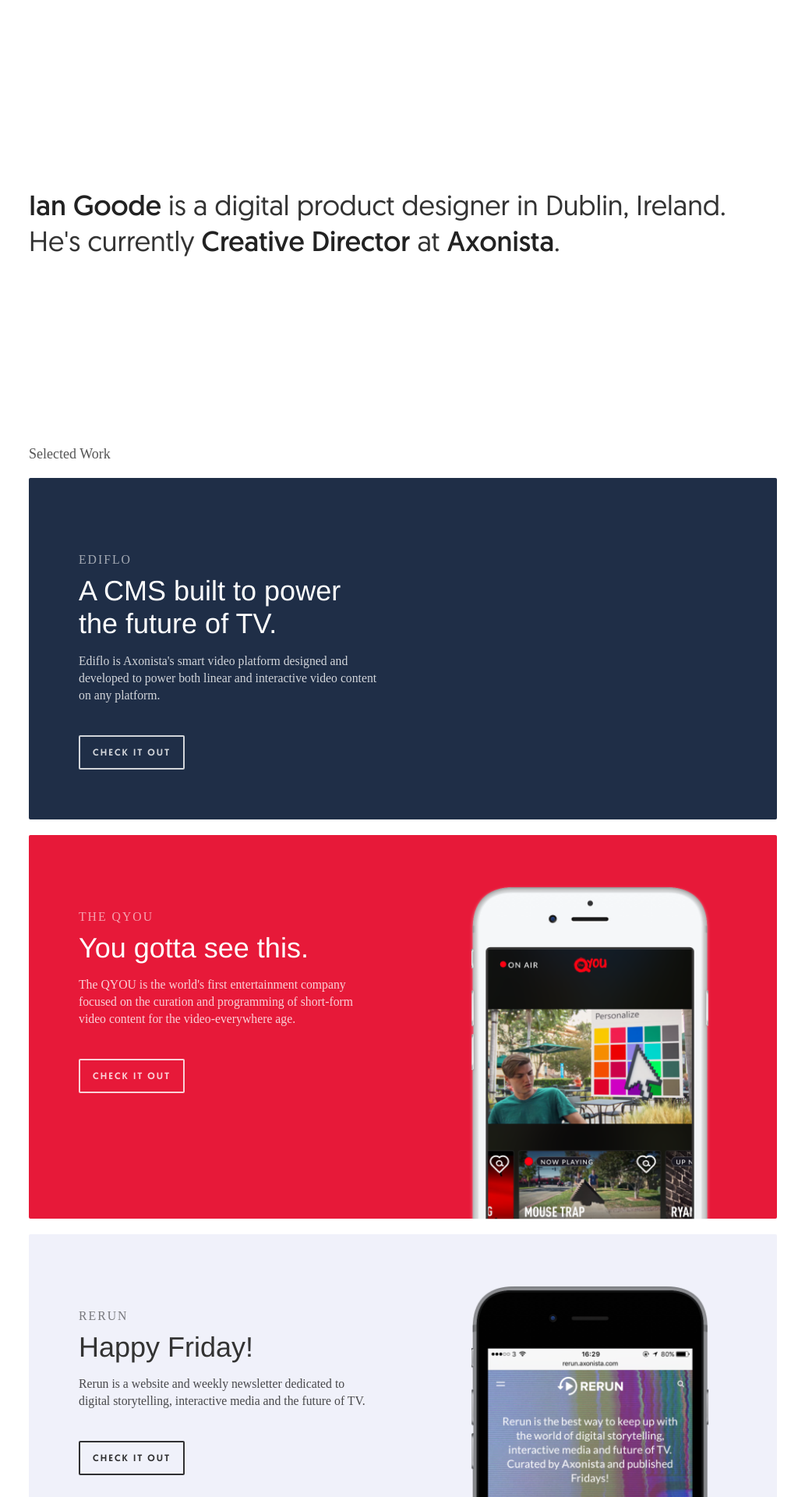
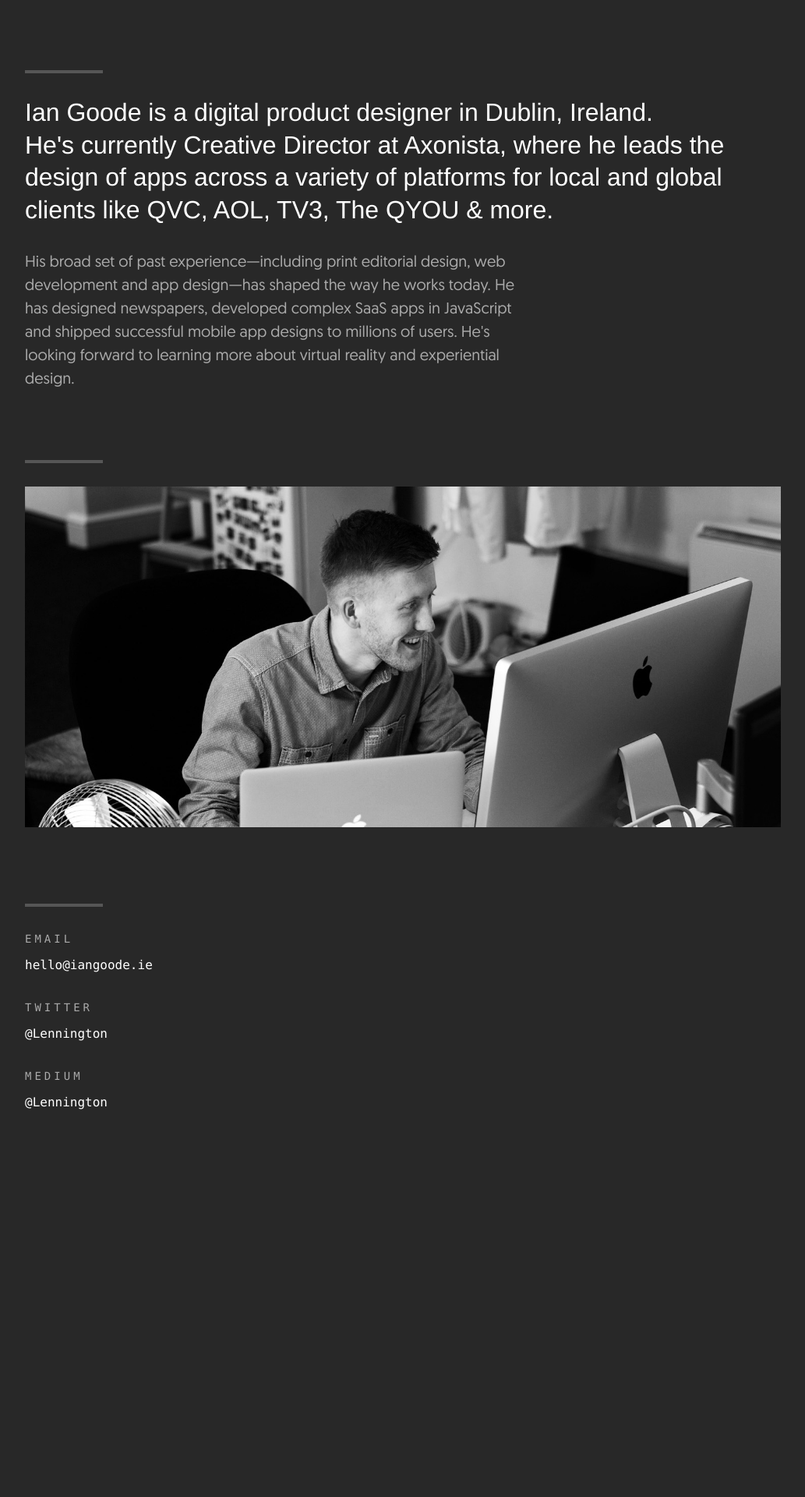
Before and after one commit to Lennington/personal-site, a Jekyll site: the page built from index.md, in a window 1280 px wide. Shown: the top 1920 px of the page at 78% size, without its empty margins (123-1156 px from the left). Built offline with Jekyll 4.4.1, drawn with Linux system fonts in a browser that asks for light colours; after the commit the page ends 1517 px from its top, so only the background shows below that; some of the changed text lies outside the part shown.

Commit message:
Update homepage

```diff
--- a/_includes/head.html
+++ b/_includes/head.html
@@ -14,6 +14,5 @@
   <link rel="stylesheet" href="/public/css/main.css">
 
   <!-- Icons -->
-  <link rel="apple-touch-icon-precomposed" sizes="144x144" href="/apple-touch-icon.png">
   <link rel="shortcut icon" href="/favicon.ico">
 </head>
--- a/_layouts/home.html
+++ b/_layouts/home.html
@@ -3,52 +3,22 @@
 ---
 
 <header>
-  <h1><strong>Ian Goode</strong> is a digital product designer in Dublin, Ireland. <br> He's currently <strong>Creative Director</strong> at <strong>Axonista</strong>.</h1>
+  <span class="stroke"></span>
+  <h1>Ian Goode is a digital product designer in Dublin, Ireland. <br> He's currently Creative Director at <a href="http://axonista.com">Axonista</a>, where he leads the design of apps across a variety of platforms for local and global clients like QVC, AOL, TV3, The QYOU & more.</h1>
+  <p>His broad set of past experience&mdash;including print editorial design, web development and app design&mdash;has shaped the way he works today. He has designed newspapers, developed complex SaaS apps in JavaScript and shipped successful mobile app designs to millions of users. He's looking forward to learning more about virtual reality and experiential design.</p>
 </header>
 
-<h3>Selected Work</h3>
-
-<section class="ediflo">
-  <div class="info">
-    <h3>Ediflo</h3>
-    <h1>A CMS built to power the future of TV.</h1>
-    <p>Ediflo is Axonista's smart video platform designed and developed to power both linear and interactive video content on any platform.</p>
-    <a class="button" href="#">Check it out</a>
-  </div>
+<section>
+  <span class="stroke"></span>
+  <img src="/public/images/ian-goode-cropped-bw.jpg" />
 </section>
 
-<section class="qyou">
-  <div class="info">
-    <h3>The QYOU</h3>
-    <h1>You gotta see this.</h1>
-    <p>The QYOU is the world's first entertainment company focused on the curation and programming of short-form video content for the video-everywhere age.</p>
-    <a class="button" href="#">Check it out</a>
-  </div>
-  <div class="media">
-    <img class="phone" src="/public/images/qyou-home.png" width="312"/>
-  </div>
+<section class="contact">
+  <span class="stroke"></span>
+  <h3>Email</h3>
+  <a href="mailto:hello@iangoode.ie">hello@iangoode.ie</a>
+  <h3>Twitter</h3>
+  <a href="https://twitter.com/Lennington">@Lennington</a>
+  <h3>Medium</h3>
+  <a href="https://medium.com/@lennington">@Lennington</a>
 </section>
-
-<section class="rerun light">
-  <div class="info">
-    <h3>Rerun</h3>
-    <h1>Happy Friday!</h1>
-    <p>Rerun is a website and weekly newsletter dedicated to digital storytelling, interactive media and the future of TV.</p>
-    <a class="button" href="#">Check it out</a>
-  </div>
-  <div class="media">
-    <img class="phone" src="/public/images/rerun-home.png" width="312"/>
-  </div>
-</section>
-
-<section class="tv3">
-  <div class="info">
-    <h3>3player</h3>
-    <h1>Never miss a play.</h1>
-    <p>3player is TV3's live streaming and catch-up service. The easiest way to keep up with Ireland's largest commercial broadcaster while on your mobile or tablet.</p>
-    <a class="button" href="#">Check it out</a>
-  </div>
-  <div class="media">
-    <img class="phone" src="/public/images/3player-home.png" width="312"/>
-  </div>
-</section>
--- a/public/css/main.scss
+++ b/public/css/main.scss
@@ -93,9 +93,10 @@
 
 body {
   font-family: $font-family-regular;
-  font-size: 18px;
-  color: #333;
-  background-color: $white;
+  font-size: 20px;
+  line-height: 1.5;
+  color: #fff;
+  background-color: #282828;
   -webkit-text-size-adjust: 100%;
       -ms-text-size-adjust: 100%;
   -webkit-font-smoothing: antialiased;
@@ -105,136 +106,64 @@
   box-sizing: border-box;
   max-width: 1000px;
   margin: 0 auto;
-  padding: 0 20px;
+  padding: 0px 15px 90px 15px;
+}
+
+.stroke {
+  display: block;
+  width: 100px;
+  height: 4px;
+  margin: 90px 0 30px 0;
+  background-color: #565656;
 }
 
 h1, h2, h3, h4, h5, h6 {
   margin: 0;
   font-family: $font-family-bold;
   font-weight: 400;
+  line-height: 1.3;
 }
 
 h3 {
-  margin-bottom: 20px;
-  font-family: "Input Sans Narrow";
-  font-size: 1em;
-  color: #555;
+  margin: 2rem 0 0.5rem 0;
+  font-family: "input sans narrow", menlo, monaco, monospace;
+  font-size: 0.875rem;
+  text-transform: uppercase;
+  letter-spacing: 4px;
+  color: #aaaaaa;
 }
 
 header h1 {
-  margin: 240px 0;
-  font-family: $font-family-regular;
-  font-size: 2em;
+  margin: 30px 0;
+  font-family: $font-family-book;
+  font-size: 2rem;
 }
 
-header strong {
-  font-family: $font-family-book;
-  font-weight: 300;
-  color: #222;
+header a {
+  color: $white;
+  text-decoration: none;
 }
 
-section {
-  display: flex;
-  align-items: flex-start;
-  margin-bottom: 20px;
-  width: 100%;
-  color: $white;
-  border-radius: 2px;
-
-  &.ediflo {
-    background-color: #1F2E47;
-
-    a.button:hover {
-      color: #1F2E47;
-    }
-  }
-  &.qyou {
-    background-color: #E71939;
-    a.button:hover {
-      color: #E71939;
-    }
-  }
-  &.rerun {
-    background-color: #F0F1FA;
-    a.button:hover {
-      color: #F0F1FA;
-    }
-  }
-  &.tv3 {
-    background-color: #514A94;
-    a.button:hover {
-      color: #514A94;
-    }
-  }
+header a:hover {
+  border-bottom: 2px solid #aaa;
 }
 
-section .info {
-  padding: 96px 32px 64px 64px;
-  width: 50%;
+p {
+  color: #aaa;
+  max-width: 32em;
 }
 
-section .media {
-  flex: 1;
-  text-align: center;
+.contact a {
+  font-family: "input sans narrow", menlo, monaco, monospace;
+  font-size: 1rem;
+  color: $white;
+  text-decoration: none;
 }
 
-.media .phone {
-  margin-top: 64px;
-  margin-bottom: -6px;
+.contact a:hover {
+  border-bottom: 2px solid #aaa;
 }
 
-section h1 {
-  font-size: 2em;
+img {
+  max-width: 100%;
 }
-.light h1 {
-  color: #333;
-}
-
-section h3 {
-  margin-bottom: 10px;
-  font-size: 0.875em;
-  text-transform: uppercase;
-  letter-spacing: 2px;
-  color: rgba($white, 0.6);
-}
-.light h3 {
-  color: rgba($black, 0.5);
-}
-
-section p {
-  font-family: "Input Sans Narrow";
-  font-size: 0.875em;
-  line-height: 1.4;
-  color: rgba($white, 0.8);
-}
-.light p {
-  color: rgba($black, 0.7);
-}
-
-section a.button {
-  display: inline-block;
-  margin-top: 24px;
-  padding: 12px 16px;
-  font-size: 0.6666667em;
-  font-family: $font-family-medium;
-  font-weight: 500;
-  text-transform: uppercase;
-  text-decoration: none;
-  letter-spacing: 2px;
-  color: rgba($white, 0.8);
-  border: 2px solid rgba($white, 0.8);
-  border-radius: 2px;
-  transition: all 0.05s ease;
-
-  &:hover {
-    background-color: $white;
-  }
-}
-.light a.button {
-  color: rgba($black, 0.8);
-  border: 2px solid rgba($black, 0.8);
-
-  &:hover {
-    background-color: $black;
-  }
-}
```
Also changed, not shown: apple-touch-icon.png (deleted), favicon.ico (added), public/images/3player-home.png (deleted), public/images/ian-goode-cropped-bw.jpg (added), public/images/qyou-home.png (deleted), public/images/rerun-home.png (deleted), tile-wide.png (deleted), tile.png (deleted).
